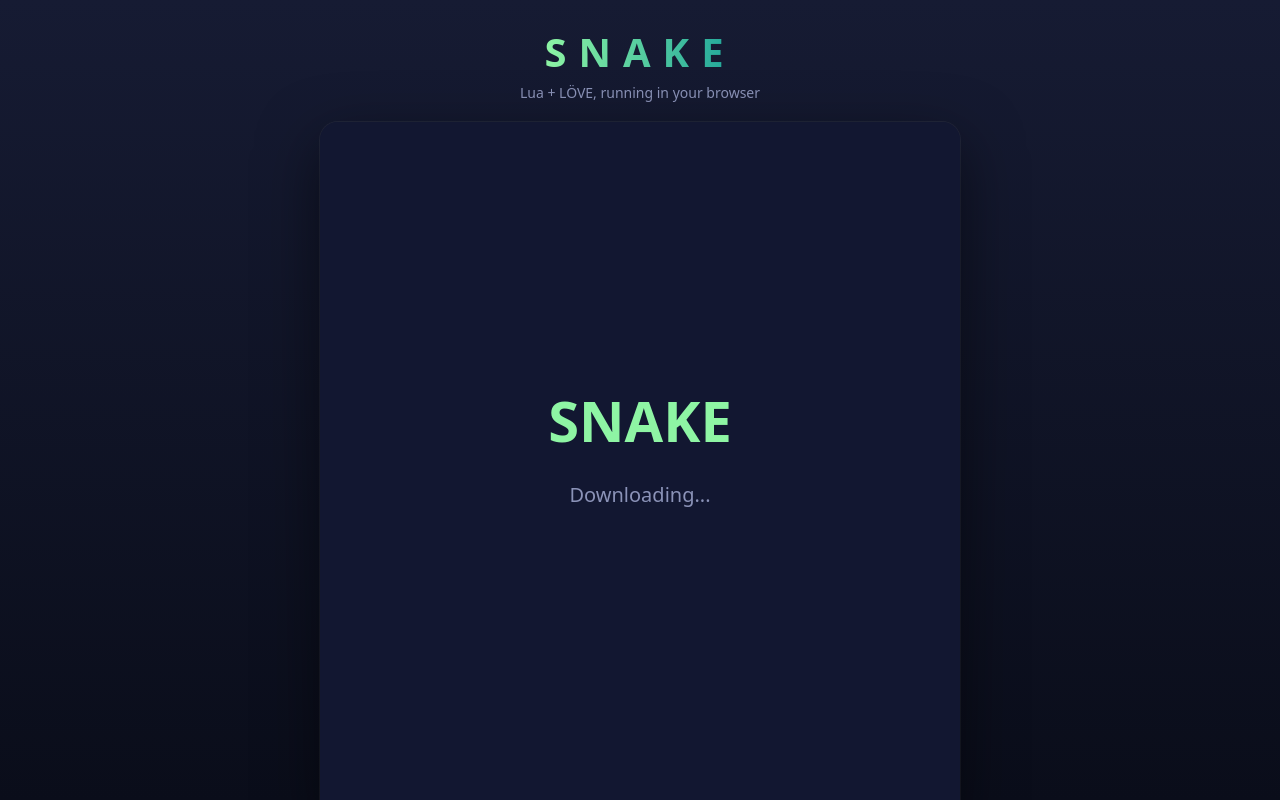
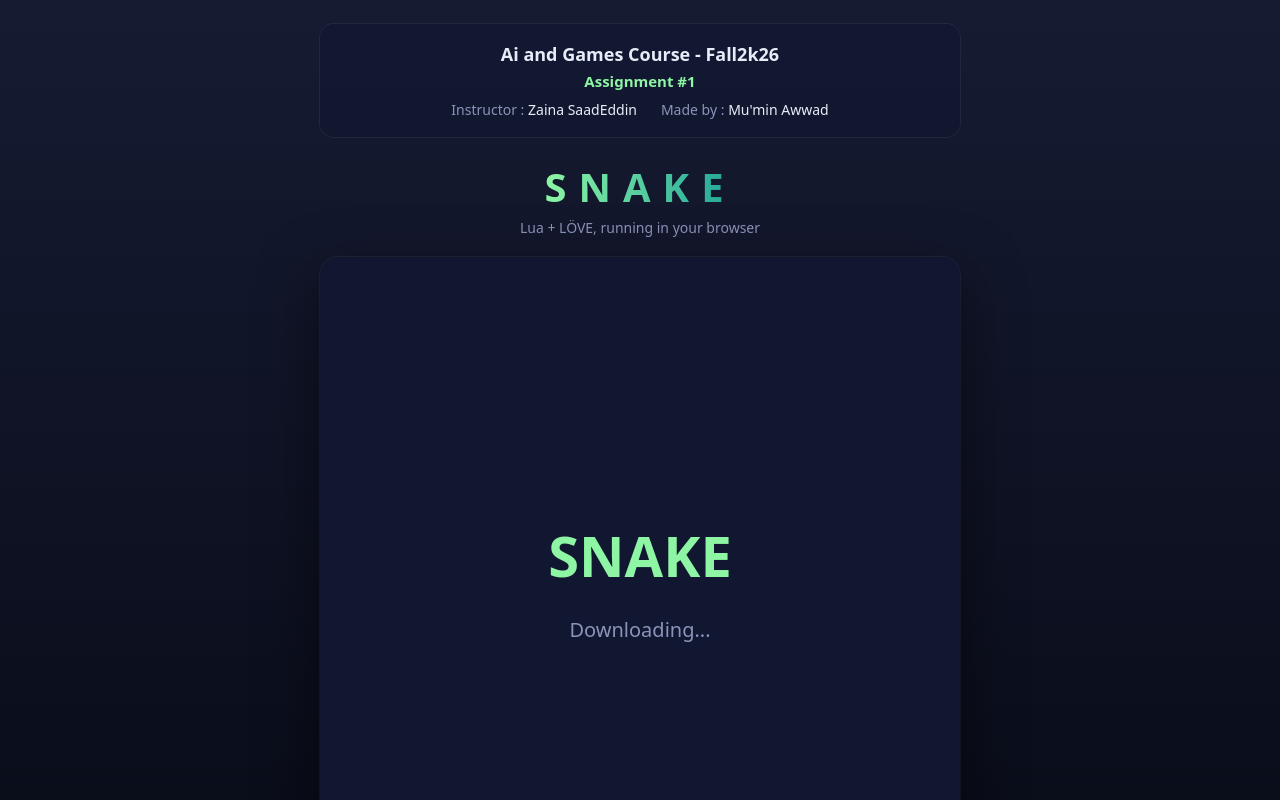
Before and after one commit to muminawwad03/snake-love2d, a plain HTML site: page web/index.html in a window 1280 px wide. Shown: the top 800 px of the page. Drawn offline with Linux system fonts and the light colour scheme; a script that the page names is missing.

Commit message:
Add course and author header to web page
Co-Authored-By: Claude Opus 5.5 <noreply@anthropic.com>

```diff
--- a/web/index.html
+++ b/web/index.html
@@ -36,6 +36,29 @@
       color: transparent;
     }
     .sub { margin: 0 0 20px; color: var(--muted); font-size: 14px; }
+    .course {
+      width: 640px;
+      max-width: 100%;
+      margin: 0 0 22px;
+      padding: 16px 20px;
+      border-radius: 14px;
+      background: rgba(18, 23, 49, 0.7);
+      box-shadow: 0 0 0 1px rgba(255, 255, 255, 0.06);
+      text-align: center;
+      line-height: 1.6;
+    }
+    .course .name { font-size: 18px; font-weight: 600; color: var(--text); }
+    .course .num { font-size: 15px; color: var(--mint); font-weight: 600; }
+    .course .meta {
+      margin-top: 6px;
+      display: flex;
+      flex-wrap: wrap;
+      justify-content: center;
+      gap: 4px 24px;
+      font-size: 14px;
+      color: var(--muted);
+    }
+    .course .meta b { color: var(--text); font-weight: 500; }
     .frame {
       position: relative;
       width: 640px;
@@ -96,6 +119,15 @@
   </style>
 </head>
 <body>
+  <header class="course">
+    <div class="name">Ai and Games Course - Fall2k26</div>
+    <div class="num">Assignment #1</div>
+    <div class="meta">
+      <span>Instructor : <b>Zaina SaadEddin</b></span>
+      <span>Made by : <b>Mu'min Awwad</b></span>
+    </div>
+  </header>
+
   <h1>SNAKE</h1>
   <p class="sub">Lua + LÖVE, running in your browser</p>
 
```
